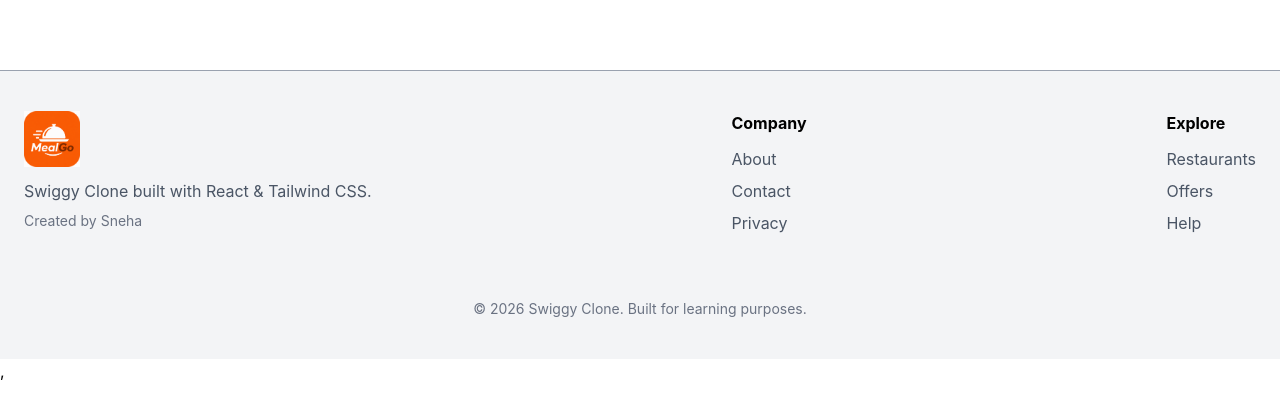
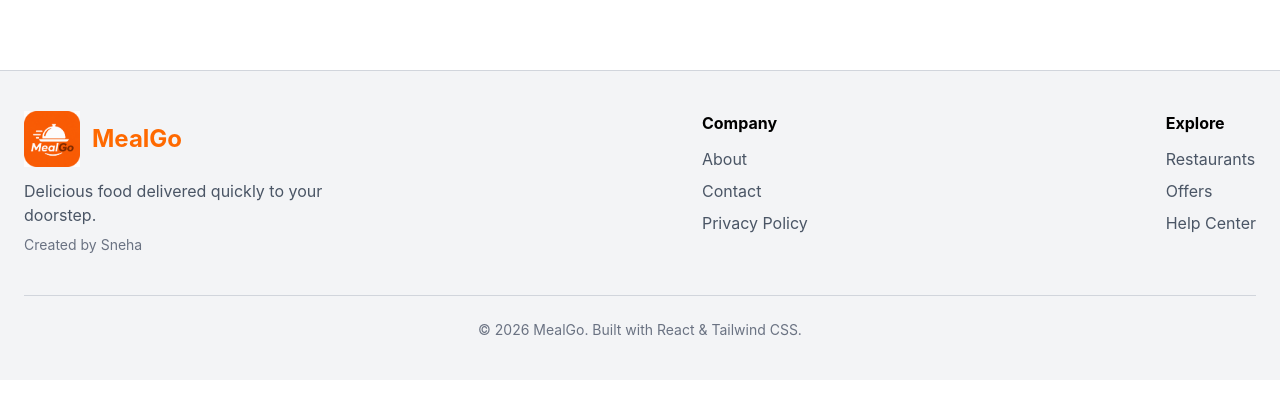
Before and after one commit to snehaR2710/frontend-swiggy-clone, a React (Vite) app: page / in a window 1280 px wide. Shown: the part 2652-3046 px from the top of the page. Built offline with nearby package versions, Linux system fonts and the light colour scheme; no server answers.

Commit message:
editing footer

```diff
--- a/src/Footer/Footer.jsx
+++ b/src/Footer/Footer.jsx
@@ -2,45 +2,59 @@ import mealgologo from "../assets/mealgo-logo.png";
 
 function Footer() {
   return (
-    <footer className="bg-gray-100 mt-16 ">
-
-      <div className="max-w-7xl mx-auto border-t border-gray-400"></div>
+    <footer className="bg-gray-100 mt-16">
+      <div className="max-w-7xl mx-auto border-t border-gray-300"></div>
 
       <div className="max-w-7xl mx-auto px-6 py-10">
         <div className="flex flex-col md:flex-row justify-between gap-10">
+          {/* Brand */}
           <div>
-            <img src={mealgologo} alt="Logo" className="w-14" />
+            <div className="flex items-center gap-3">
+              <img
+                src={mealgologo}
+                alt="MealGo Logo"
+                className="w-14 h-14 object-contain"
+              />
 
-            <p className="mt-3 text-gray-600">
-              Swiggy Clone built with React & Tailwind CSS.
+              <h2 className="text-2xl font-bold text-orange-500">
+                MealGo
+              </h2>
+            </div>
+
+            <p className="mt-3 text-gray-600 max-w-xs">
+              Delicious food delivered quickly to your doorstep.
             </p>
 
-            <p className="mt-2 text-gray-500 text-sm">Created by Sneha</p>
+            <p className="mt-2 text-gray-500 text-sm">
+              Created by Sneha
+            </p>
           </div>
 
+          {/* Company */}
           <div>
             <h3 className="font-bold mb-3">Company</h3>
 
             <ul className="space-y-2 text-gray-600">
               <li>About</li>
               <li>Contact</li>
-              <li>Privacy</li>
+              <li>Privacy Policy</li>
             </ul>
           </div>
 
+          {/* Explore */}
           <div>
             <h3 className="font-bold mb-3">Explore</h3>
 
             <ul className="space-y-2 text-gray-600">
               <li>Restaurants</li>
               <li>Offers</li>
-              <li>Help</li>
+              <li>Help Center</li>
             </ul>
           </div>
         </div>
 
-        <div className=" mt-10 pt-6 text-center text-sm text-gray-500">
-          © 2026 Swiggy Clone. Built for learning purposes.
+        <div className="mt-10 border-t border-gray-300 pt-6 text-center text-sm text-gray-500">
+          © {new Date().getFullYear()} MealGo. Built with React & Tailwind CSS.
         </div>
       </div>
     </footer>
```
